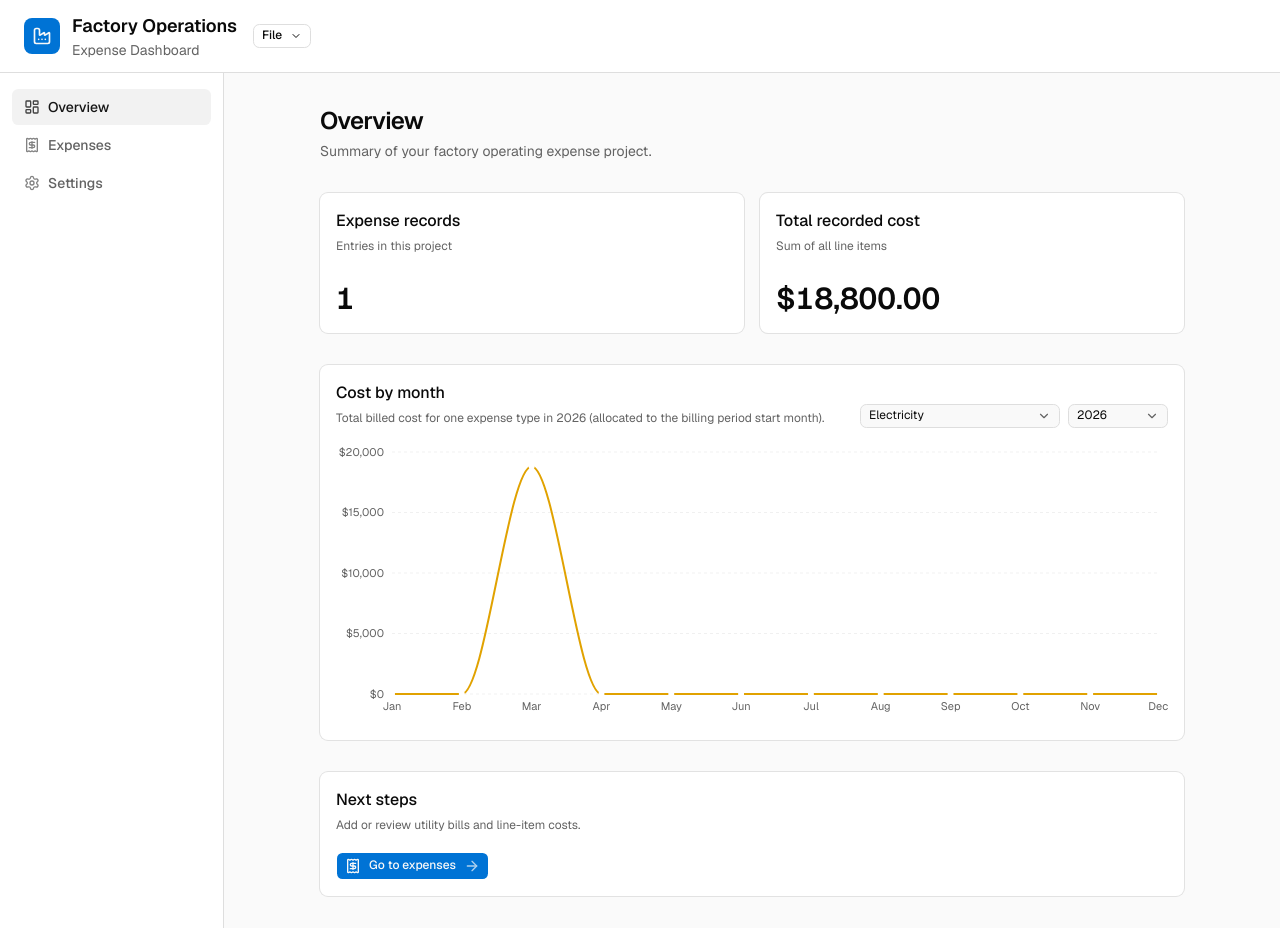
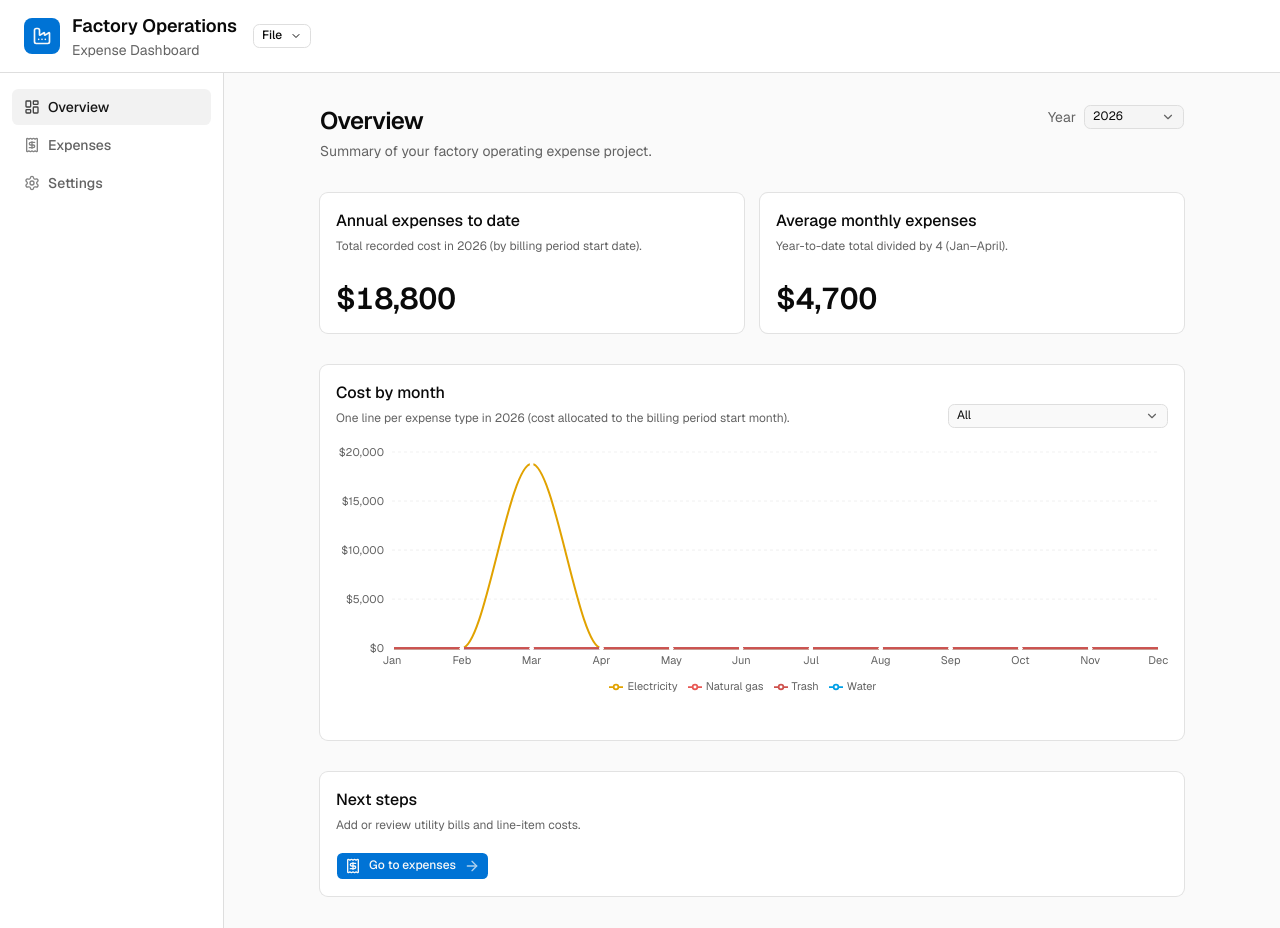
Before and after one commit to mama4294/opex-tracker, a Next.js app: page / in a window 1280 px wide. Built offline with nearby package versions, Linux system fonts and the light colour scheme.

Commit message:
feat: annual total and monthly average expenses

```diff
--- a/components/cost-chart.tsx
+++ b/components/cost-chart.tsx
@@ -1,8 +1,9 @@
 "use client";
 
-import { useEffect, useMemo, useState } from "react";
+import { useMemo, useState } from "react";
 import {
   CartesianGrid,
+  Legend,
   Line,
   LineChart,
   ResponsiveContainer,
@@ -25,12 +26,20 @@ import {
   SelectTrigger,
   SelectValue,
 } from "@/components/ui/select";
+import {
+  entryTotalCost,
+  formatWholeDollars,
+  parseBillingYearMonth,
+} from "@/lib/utils";
 import { useStore } from "@/store/useStore";
-import type { UtilityEntry } from "@/types/utility";
 
-function formatWholeDollars(n: number): string {
-  const rounded = Math.round(Number.isFinite(n) ? n : 0);
-  return `$${rounded.toLocaleString("en-US")}`;
+/** Select value: one line per expense type (not a real utility id). */
+const CHART_ALL_EXPENSES = "__all_expenses__";
+
+const USAGE_FIELD_PREFIX = "__u_";
+
+function usageFieldKey(utilityId: string): string {
+  return `${USAGE_FIELD_PREFIX}${utilityId}`;
 }
 
 const MONTH_SHORT = [
@@ -48,18 +57,6 @@ const MONTH_SHORT = [
   "Dec",
 ] as const;
 
-function parseYmdParts(s: string): { year: number; month: number } | null {
-  const [ys, ms] = s.trim().split("-");
-  const year = Number(ys);
-  const month = Number(ms);
-  if (!year || !month || month < 1 || month > 12) return null;
-  return { year, month };
-}
-
-function entryTotalCost(entry: UtilityEntry): number {
-  return entry.costItems.reduce((sum, item) => sum + item.totalCost, 0);
-}
-
 /** SVG stroke color from theme tokens (matches utility badge color ids). */
 function strokeForBadgeColor(badgeColor: string): string {
   if (badgeColor === "primary") return "var(--primary)";
@@ -67,70 +64,91 @@ function strokeForBadgeColor(badgeColor: string): string {
   return `var(--${badgeColor})`;
 }
 
-export function CostChart() {
+export function CostChart({ year }: { year: number }) {
   const utilityEntries = useStore((s) => s.utilityEntries);
   const utilityTypeDefinitions = useStore((s) => s.utilityTypeDefinitions);
 
-  const [utilityId, setUtilityId] = useState<string>("");
-  const [year, setYear] = useState(() => new Date().getFullYear());
+  const [utilityId, setUtilityId] = useState<string>(CHART_ALL_EXPENSES);
 
-  const resolvedUtilityId = useMemo(
-    () => utilityId || utilityTypeDefinitions[0]?.id || "",
-    [utilityId, utilityTypeDefinitions],
-  );
+  const showAllTypes = utilityId === CHART_ALL_EXPENSES;
 
-  const yearOptions = useMemo(() => {
-    const ys = new Set<number>();
-    for (const e of utilityEntries) {
-      const p = parseYmdParts(e.dateStart);
-      if (p) ys.add(p.year);
-    }
-    ys.add(new Date().getFullYear());
-    return [...ys].sort((a, b) => b - a);
-  }, [utilityEntries]);
+  const selectedDef = utilityTypeDefinitions.find((d) => d.id === utilityId);
 
-  useEffect(() => {
-    if (yearOptions.length > 0 && !yearOptions.includes(year)) {
-      setYear(yearOptions[0]);
-    }
-  }, [yearOptions, year]);
-
-  const selectedDef = utilityTypeDefinitions.find(
-    (d) => d.id === resolvedUtilityId,
-  );
-
-  const chartData = useMemo(() => {
+  const { chartData, maxCost } = useMemo(() => {
+    if (!showAllTypes) {
       const costByMonth = new Array(12).fill(0) as number[];
       const usageByMonth = new Array(12).fill(0) as number[];
       for (const entry of utilityEntries) {
-      if (entry.utility !== resolvedUtilityId) continue;
-      const p = parseYmdParts(entry.dateStart);
+        if (entry.utility !== utilityId) continue;
+        const p = parseBillingYearMonth(entry.dateStart);
         if (!p || p.year !== year) continue;
         const i = p.month - 1;
         costByMonth[i] += entryTotalCost(entry);
         usageByMonth[i] += entry.usage;
       }
-    return MONTH_SHORT.map((label, i) => ({
+      const data = MONTH_SHORT.map((label, i) => ({
         month: label,
         monthIndex: i + 1,
         cost: Math.round(costByMonth[i]),
         usage: usageByMonth[i],
       }));
-  }, [utilityEntries, resolvedUtilityId, year]);
+      const max = data.reduce((m, d) => Math.max(m, d.cost), 0);
+      return { chartData: data, maxCost: max };
+    }
 
-  const maxCost = useMemo(
-    () => chartData.reduce((m, d) => Math.max(m, d.cost), 0),
-    [chartData],
-  );
+    const defIds = new Set(utilityTypeDefinitions.map((d) => d.id));
+    const costByUtility: Record<string, number[]> = {};
+    const usageByUtility: Record<string, number[]> = {};
+    for (const d of utilityTypeDefinitions) {
+      costByUtility[d.id] = new Array(12).fill(0);
+      usageByUtility[d.id] = new Array(12).fill(0);
+    }
+    for (const entry of utilityEntries) {
+      if (!defIds.has(entry.utility)) continue;
+      const p = parseBillingYearMonth(entry.dateStart);
+      if (!p || p.year !== year) continue;
+      const i = p.month - 1;
+      costByUtility[entry.utility][i] += entryTotalCost(entry);
+      usageByUtility[entry.utility][i] += entry.usage;
+    }
+    const data = MONTH_SHORT.map((label, i) => {
+      const row: Record<string, string | number> = {
+        month: label,
+        monthIndex: i + 1,
+      };
+      for (const d of utilityTypeDefinitions) {
+        row[d.id] = Math.round(costByUtility[d.id][i]);
+        row[usageFieldKey(d.id)] = usageByUtility[d.id][i];
+      }
+      return row;
+    });
+    let max = 0;
+    for (const d of utilityTypeDefinitions) {
+      for (let i = 0; i < 12; i++) {
+        max = Math.max(max, Math.round(costByUtility[d.id][i]));
+      }
+    }
+    return { chartData: data, maxCost: max };
+  }, [utilityEntries, utilityId, showAllTypes, year, utilityTypeDefinitions]);
 
   const stroke =
-    selectedDef != null
-      ? strokeForBadgeColor(selectedDef.badgeColor)
-      : "var(--chart-1)";
+    showAllTypes || selectedDef == null
+      ? "var(--chart-1)"
+      : strokeForBadgeColor(selectedDef.badgeColor);
 
   const hasTypes = utilityTypeDefinitions.length > 0;
-  const typeLabel = selectedDef?.label ?? "Expense type";
+  const typeLabel = showAllTypes
+    ? "All expenses"
+    : (selectedDef?.label ?? "Expense type");
   const usageUnitLabel = selectedDef?.defaultUsageUnit ?? "units";
+
+  const unitByUtilityId = useMemo(() => {
+    const m = new Map<string, string>();
+    for (const d of utilityTypeDefinitions) {
+      m.set(d.id, d.defaultUsageUnit);
+    }
+    return m;
+  }, [utilityTypeDefinitions]);
 
   return (
     <Card>
@@ -138,38 +156,21 @@ export function CostChart() {
         <div className="space-y-1">
           <CardTitle className="text-base">Cost by month</CardTitle>
           <CardDescription>
-            Total billed cost for one expense type in {year} (allocated to the
-            billing period start month).
+            {showAllTypes
+              ? `One line per expense type in ${year} (cost allocated to the billing period start month).`
+              : `Total billed cost for one expense type in ${year} (allocated to the billing period start month).`}
           </CardDescription>
         </div>
         <div className="flex flex-wrap gap-2 sm:justify-end">
-          <Select
-            value={resolvedUtilityId || undefined}
-            onValueChange={setUtilityId}
-            disabled={!hasTypes}
-          >
-            <SelectTrigger className="w-[200px]" size="sm" aria-label="Expense type">
+          <Select value={utilityId} onValueChange={setUtilityId} disabled={!hasTypes}>
+            <SelectTrigger className="w-[220px]" size="sm" aria-label="Expense type">
               <SelectValue placeholder="Expense type" />
             </SelectTrigger>
             <SelectContent>
+              <SelectItem value={CHART_ALL_EXPENSES}>All</SelectItem>
               {utilityTypeDefinitions.map((d) => (
                 <SelectItem key={d.id} value={d.id}>
                   {d.label}
-                </SelectItem>
-              ))}
-            </SelectContent>
-          </Select>
-          <Select
-            value={String(year)}
-            onValueChange={(v) => setYear(Number(v))}
-          >
-            <SelectTrigger className="w-[100px]" size="sm" aria-label="Year">
-              <SelectValue />
-            </SelectTrigger>
-            <SelectContent>
-              {yearOptions.map((y) => (
-                <SelectItem key={y} value={String(y)}>
-                  {y}
                 </SelectItem>
               ))}
             </SelectContent>
@@ -183,14 +184,21 @@ export function CostChart() {
           </p>
         ) : maxCost === 0 ? (
           <p className="py-8 text-center text-sm text-muted-foreground">
-            No {typeLabel} expenses with a start date in {year}.
+            No{" "}
+            {showAllTypes ? "expenses" : `${typeLabel} expenses`} with a start
+            date in {year}.
           </p>
         ) : (
           <div className="h-[280px] w-full min-w-0">
             <ResponsiveContainer width="100%" height="100%">
               <LineChart
                 data={chartData}
-                margin={{ top: 8, right: 8, left: 0, bottom: 0 }}
+                margin={{
+                  top: 8,
+                  right: 8,
+                  left: 0,
+                  bottom: showAllTypes ? 28 : 0,
+                }}
               >
                 <CartesianGrid
                   strokeDasharray="3 3"
@@ -221,15 +229,69 @@ export function CostChart() {
                   }}
                   content={({ active, payload, label }) => {
                     if (!active || !payload?.length) return null;
+
+                    if (showAllTypes) {
+                      const row = payload[0]?.payload as Record<string, unknown>;
+                      return (
+                        <div className="max-h-64 space-y-2 overflow-y-auto pr-1">
+                          <p className="font-medium text-popover-foreground">
+                            {label} {year}
+                          </p>
+                          {payload.map((item) => {
+                            const key = item.dataKey;
+                            if (
+                              typeof key !== "string" ||
+                              key.startsWith(USAGE_FIELD_PREFIX)
+                            ) {
+                              return null;
+                            }
+                            const uRaw = row[usageFieldKey(key)];
+                            const usage =
+                              typeof uRaw === "number" && Number.isFinite(uRaw)
+                                ? uRaw
+                                : 0;
+                            const unit = unitByUtilityId.get(key) ?? "units";
+                            const cost = Number(item.value);
+                            const safeCost = Number.isFinite(cost) ? cost : 0;
+                            return (
+                              <div
+                                key={key}
+                                className="space-y-0.5 border-b border-border pb-2 last:border-0 last:pb-0"
+                              >
+                                <p className="text-muted-foreground">
+                                  <span
+                                    className="me-1 inline-block size-2 rounded-full align-middle"
+                                    style={{
+                                      backgroundColor: item.color as string,
+                                    }}
+                                    aria-hidden
+                                  />
+                                  {item.name}:{" "}
+                                  <span className="text-popover-foreground">
+                                    {formatWholeDollars(safeCost)}
+                                  </span>
+                                </p>
+                                <p className="ps-3 text-[11px] text-muted-foreground">
+                                  Consumption:{" "}
+                                  <span className="text-popover-foreground">
+                                    {usage.toLocaleString("en-US", {
+                                      maximumFractionDigits: 2,
+                                    })}{" "}
+                                    {unit}
+                                  </span>
+                                </p>
+                              </div>
+                            );
+                          })}
+                        </div>
+                      );
+                    }
+
                     const row = payload[0]?.payload as {
                       cost: number;
                       usage: number;
                     };
                     const cost = Number.isFinite(row.cost) ? row.cost : 0;
-                    const usage = Number.isFinite(row.usage) ? row.usage : 0;
-                    const usageText = usage.toLocaleString("en-US", {
-                      maximumFractionDigits: 2,
-                    });
                     return (
                       <div className="space-y-1">
                         <p className="font-medium text-popover-foreground">
@@ -244,13 +306,39 @@ export function CostChart() {
                         <p className="text-muted-foreground">
                           Consumption:{" "}
                           <span className="text-popover-foreground">
-                            {usageText} {usageUnitLabel}
+                            {(Number.isFinite(row.usage) ? row.usage : 0).toLocaleString(
+                              "en-US",
+                              { maximumFractionDigits: 2 },
+                            )}{" "}
+                            {usageUnitLabel}
                           </span>
                         </p>
                       </div>
                     );
                   }}
                 />
+                {showAllTypes ? (
+                  <>
+                    {utilityTypeDefinitions.map((d) => (
+                      <Line
+                        key={d.id}
+                        type="monotone"
+                        dataKey={d.id}
+                        name={d.label}
+                        stroke={strokeForBadgeColor(d.badgeColor)}
+                        strokeWidth={2}
+                        dot={{ r: 2, strokeWidth: 0 }}
+                        activeDot={{ r: 4 }}
+                      />
+                    ))}
+                    <Legend
+                      wrapperStyle={{ fontSize: 11 }}
+                      formatter={(value) => (
+                        <span className="text-muted-foreground">{value}</span>
+                      )}
+                    />
+                  </>
+                ) : (
                   <Line
                     type="monotone"
                     dataKey="cost"
@@ -260,6 +348,7 @@ export function CostChart() {
                     dot={{ r: 3, strokeWidth: 0 }}
                     activeDot={{ r: 5 }}
                   />
+                )}
               </LineChart>
             </ResponsiveContainer>
           </div>
--- a/components/overview-content.tsx
+++ b/components/overview-content.tsx
@@ -1,6 +1,7 @@
 "use client";
 
 import Link from "next/link";
+import { useEffect, useMemo, useState } from "react";
 import { ArrowRight, Receipt } from "lucide-react";
 
 import { Button } from "@/components/ui/button";
@@ -11,55 +12,140 @@ import {
   CardHeader,
   CardTitle,
 } from "@/components/ui/card";
+import {
+  Select,
+  SelectContent,
+  SelectItem,
+  SelectTrigger,
+  SelectValue,
+} from "@/components/ui/select";
 import { CostChart } from "@/components/cost-chart";
+import {
+  entryTotalCost,
+  formatWholeDollars,
+  parseBillingYearMonth,
+} from "@/lib/utils";
 import { useStore } from "@/store/useStore";
-import { formatMoney } from "@/lib/utils";
+
+/** Past/future full years → 12; current calendar year → month index 1–12. */
+function monthsForAverageMonthly(year: number, today = new Date()): number {
+  const y = today.getFullYear();
+  if (year !== y) return 12;
+  return today.getMonth() + 1;
+}
+
+function averageMonthlyDescription(year: number, today = new Date()): string {
+  const y = today.getFullYear();
+  if (year < y) {
+    return `Annual total for ${year} divided by 12.`;
+  }
+  if (year > y) {
+    return `Total recorded for ${year} divided by 12.`;
+  }
+  const m = today.getMonth() + 1;
+  const through = new Date(year, m - 1, 1).toLocaleString("en-US", {
+    month: "long",
+  });
+  return `Year-to-date total divided by ${m} (Jan–${through}).`;
+}
 
 export function OverviewContent() {
   const utilityEntries = useStore((s) => s.utilityEntries);
 
-  const totalSpend = utilityEntries.reduce(
-    (sum, entry) =>
-      sum +
-      entry.costItems.reduce((line, item) => line + item.totalCost, 0),
-    0,
-  );
+  const [year, setYear] = useState(() => new Date().getFullYear());
+
+  const yearOptions = useMemo(() => {
+    const ys = new Set<number>();
+    for (const e of utilityEntries) {
+      const p = parseBillingYearMonth(e.dateStart);
+      if (p) ys.add(p.year);
+    }
+    ys.add(new Date().getFullYear());
+    return [...ys].sort((a, b) => b - a);
+  }, [utilityEntries]);
+
+  useEffect(() => {
+    if (yearOptions.length > 0 && !yearOptions.includes(year)) {
+      setYear(yearOptions[0]);
+    }
+  }, [yearOptions, year]);
+
+  const annualTotalRaw = useMemo(() => {
+    let sum = 0;
+    for (const entry of utilityEntries) {
+      const p = parseBillingYearMonth(entry.dateStart);
+      if (!p || p.year !== year) continue;
+      sum += entryTotalCost(entry);
+    }
+    return sum;
+  }, [utilityEntries, year]);
+
+  const annualTotalRounded = Math.round(annualTotalRaw);
+  const avgMonths = monthsForAverageMonthly(year);
+  const averageMonthlyRounded = Math.round(annualTotalRaw / avgMonths);
 
   return (
     <div className="container mx-auto max-w-4xl space-y-8 px-4 py-8">
-      <div>
-        <h1 className="text-2xl font-semibold tracking-tight">Overview</h1>
-        <p className="mt-1 text-sm text-muted-foreground">
-          Summary of your factory operating expense project.
-        </p>
+      <div className="flex flex-col gap-4 sm:flex-row sm:items-start sm:justify-between">
+        <div>
+          <h1 className="text-2xl font-semibold tracking-tight">Overview</h1>
+          <p className="mt-1 text-sm text-muted-foreground">
+            Summary of your factory operating expense project.
+          </p>
+        </div>
+        <div className="flex shrink-0 items-center gap-2">
+          <span className="text-sm text-muted-foreground" id="overview-year-label">
+            Year
+          </span>
+          <Select
+            value={String(year)}
+            onValueChange={(v) => setYear(Number(v))}
+            aria-labelledby="overview-year-label"
+          >
+            <SelectTrigger className="w-[100px]" size="sm" aria-label="Year">
+              <SelectValue />
+            </SelectTrigger>
+            <SelectContent>
+              {yearOptions.map((y) => (
+                <SelectItem key={y} value={String(y)}>
+                  {y}
+                </SelectItem>
+              ))}
+            </SelectContent>
+          </Select>
+        </div>
       </div>
 
       <div className="grid gap-4 sm:grid-cols-2">
         <Card>
           <CardHeader className="pb-2">
-            <CardTitle className="text-base">Expense records</CardTitle>
-            <CardDescription>Entries in this project</CardDescription>
+            <CardTitle className="text-base">Annual expenses to date</CardTitle>
+            <CardDescription>
+              Total recorded cost in {year} (by billing period start date).
+            </CardDescription>
           </CardHeader>
           <CardContent>
             <p className="text-3xl font-semibold tabular-nums">
-              {utilityEntries.length}
+              {formatWholeDollars(annualTotalRounded)}
             </p>
           </CardContent>
         </Card>
         <Card>
           <CardHeader className="pb-2">
-            <CardTitle className="text-base">Total recorded cost</CardTitle>
-            <CardDescription>Sum of all line items</CardDescription>
+            <CardTitle className="text-base">Average monthly expenses</CardTitle>
+            <CardDescription>
+              {averageMonthlyDescription(year)}
+            </CardDescription>
           </CardHeader>
           <CardContent>
             <p className="text-3xl font-semibold tabular-nums">
-              ${formatMoney(totalSpend)}
+              {formatWholeDollars(averageMonthlyRounded)}
             </p>
           </CardContent>
         </Card>
       </div>
 
-      <CostChart />
+      <CostChart year={year} />
 
       <Card>
         <CardHeader>
--- a/lib/utils.ts
+++ b/lib/utils.ts
@@ -1,5 +1,7 @@
 import { clsx, type ClassValue } from "clsx";
 import { twMerge } from "tailwind-merge";
+
+import type { UtilityEntry } from "@/types/utility";
 
 export function cn(...inputs: ClassValue[]) {
   return twMerge(clsx(inputs));
@@ -30,3 +32,23 @@ export const formatMoney = (n: number) =>
     minimumFractionDigits: 2,
     maximumFractionDigits: 2,
   });
+
+/** Year and month from `dateStart` (`yyyy-MM-dd`), for billing-period allocation. */
+export function parseBillingYearMonth(
+  s: string,
+): { year: number; month: number } | null {
+  const [ys, ms] = s.trim().split("-");
+  const year = Number(ys);
+  const month = Number(ms);
+  if (!year || !month || month < 1 || month > 12) return null;
+  return { year, month };
+}
+
+export function entryTotalCost(entry: UtilityEntry): number {
+  return entry.costItems.reduce((sum, item) => sum + item.totalCost, 0);
+}
+
+export function formatWholeDollars(n: number): string {
+  const rounded = Math.round(Number.isFinite(n) ? n : 0);
+  return `$${rounded.toLocaleString("en-US")}`;
+}
```
Lines whose indentation alone changed are shown as unchanged.
